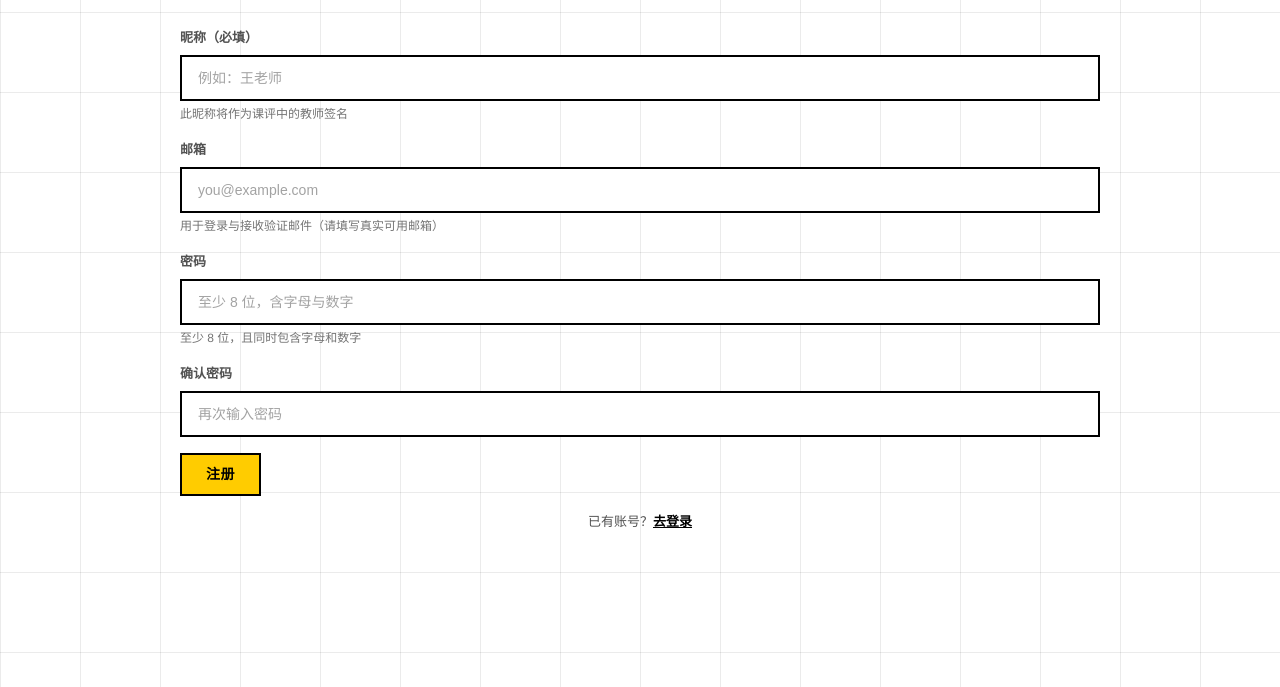
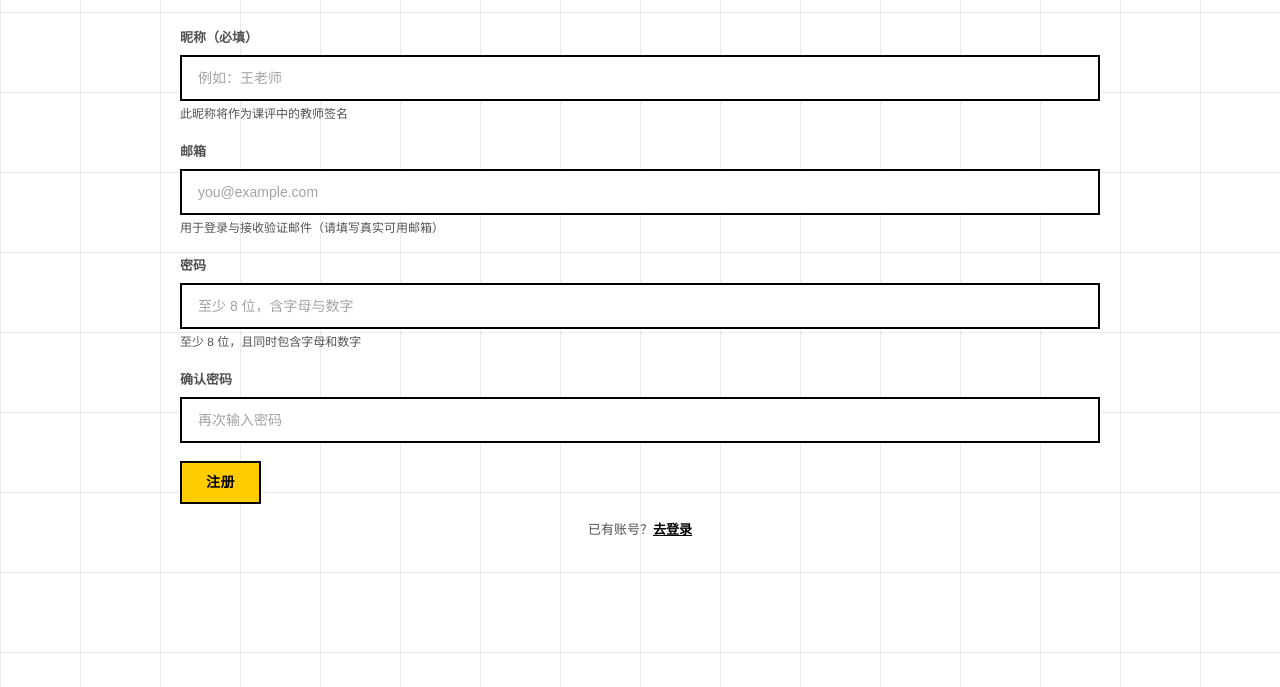
Before and after one commit to lindamannnnn/Ekko, a Flask app: page /auth/register in a window 1280 px wide. Shown: the part 68-755 px from the top of the page. Run offline with Flask 3, Linux system fonts and the light colour scheme; some libraries are stand-ins or nearby versions.

Commit message:
fix(theme): 补齐 Ekko 所有页面的瑞士风格覆盖
- 给不继承 base.html 的 5 个模板补引入 theme-swiss.css：
  students/archive.html、admin/login.html、admin/gate.html、
  reviews/editor.html、admin/base.html
- theme-swiss.css 新增 .field / .hint / .err / .ok / .err-live / .input-bad
  等表单辅助类覆盖，确保登录/注册页风格统一

```diff
--- a/static/css/theme-swiss.css
+++ b/static/css/theme-swiss.css
@@ -213,6 +213,26 @@ select option:hover {
 }
 input::placeholder, textarea::placeholder { color: #a3a3a3; }
 
+.field { margin-bottom: 18px; }
+.field label { display: block; margin-bottom: 6px; }
+.field small,
+.field .err,
+.field .ok,
+.err-live {
+  display: block;
+  font-size: 12px;
+  margin-top: 4px;
+  font-weight: 600;
+}
+.field .err,
+.err-live.err { color: #000000; }
+.field .ok,
+.err-live.ok { color: #000000; }
+.field .hint,
+.err-live.hint { color: #525252; font-weight: 500; }
+.field input.input-bad { border-color: #000000; background: #fee2e2; }
+.field input.input-bad:focus { box-shadow: 0 0 0 3px rgba(0,0,0,.12); }
+
 /* ---------- 提示条 ---------- */
 .alert {
   border-radius: 0;
--- a/templates/admin/base.html
+++ b/templates/admin/base.html
@@ -7,6 +7,7 @@
   <title>{% block title %}平台总后台{% endblock %} · Ekko课评系统</title>
   <link rel="icon" href="{{ url_for('static', filename='images/ekko_logo.png') }}">
   <link rel="stylesheet" href="{{ url_for('static', filename='css/theme.css') }}">
+  <link rel="stylesheet" href="{{ url_for('static', filename='css/theme-swiss.css') }}">
   {% block extra_css %}{% endblock %}
 </head>
 <body>
--- a/templates/admin/gate.html
+++ b/templates/admin/gate.html
@@ -5,6 +5,7 @@
   <meta name="viewport" content="width=device-width, initial-scale=1">
   <title>后台入口验证 · Ekko课评系统</title>
   <link rel="stylesheet" href="{{ url_for('static', filename='css/theme.css') }}">
+  <link rel="stylesheet" href="{{ url_for('static', filename='css/theme-swiss.css') }}">
   <style>
     body { margin:0; min-height:100vh; display:flex; align-items:center; justify-content:center;
            background:var(--bg,#f4f5f7); font-family: system-ui, "PingFang SC", "Microsoft YaHei", sans-serif; }
--- a/templates/admin/login.html
+++ b/templates/admin/login.html
@@ -5,6 +5,7 @@
   <meta name="viewport" content="width=device-width, initial-scale=1.0" />
   <title>后台管理 - 登录</title>
   <link rel="stylesheet" href="{{ url_for('static', filename='css/theme.css') }}">
+  <link rel="stylesheet" href="{{ url_for('static', filename='css/theme-swiss.css') }}">
 </head>
 <body class="admin-login-page">
 
--- a/templates/reviews/editor.html
+++ b/templates/reviews/editor.html
@@ -5,6 +5,7 @@
   <meta name="viewport" content="width=device-width, initial-scale=1">
   <title>课评编辑器 · {{ klass.name }} · {{ lesson.title }}</title>
   <link rel="stylesheet" href="{{ url_for('static', filename='css/theme.css') }}">
+  <link rel="stylesheet" href="{{ url_for('static', filename='css/theme-swiss.css') }}">
 </head>
 <body>
   <div class="topbar">
--- a/templates/students/archive.html
+++ b/templates/students/archive.html
@@ -5,6 +5,7 @@
   <meta name="viewport" content="width=device-width, initial-scale=1">
   <title>学生档案 · {{ student.name }}</title>
   <link rel="stylesheet" href="{{ url_for('static', filename='css/theme.css') }}">
+  <link rel="stylesheet" href="{{ url_for('static', filename='css/theme-swiss.css') }}">
 </head>
 <body>
   <div class="wrap">
```
